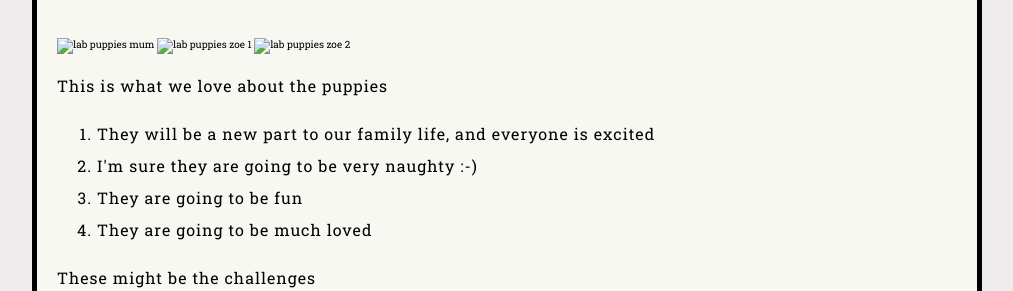
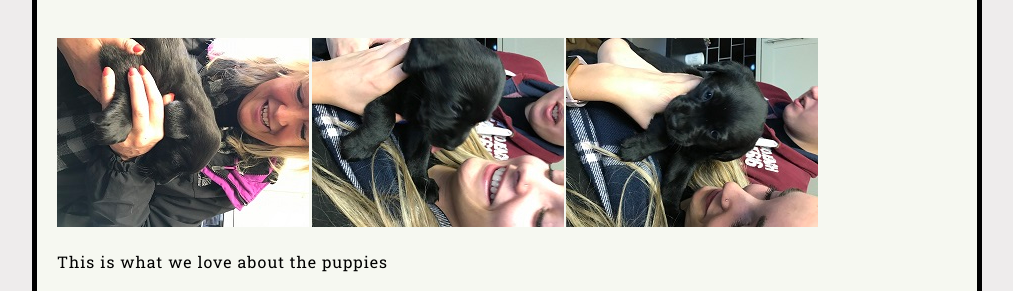
Before and after one commit to LaurenceParsons/OurPuppies, a plain HTML site: page index.html in a window 1280 px wide. Shown: the part 467-758 px from the top of the page, without its empty margins (133-1146 px from the left). Drawn offline with Linux system fonts and the light colour scheme; files that its build step writes are made by us from their sources; files whose address does not match are found by name.

Commit message:
Update index.html

```diff
--- a/index.html
+++ b/index.html
@@ -10,9 +10,9 @@
   <body>
     <h1>below are some photos on a visit when they were nearly 5 weeks</h1>
     <h1>meet  JASPER   and    POPPY </h1>
-    <img src="images/mum3.jpg" alt="lab puppies mum">
-    <img src="images/zoe1.jpg" alt="lab puppies zoe 1">
-    <img src="images/zoe2.jpg" alt="lab puppies zoe 2">
+    <img src="mum3.jpg" alt="lab puppies mum">
+    <img src="zoe1.jpg" alt="lab puppies zoe 1">
+    <img src="zoe2.jpg" alt="lab puppies zoe 2">
       <p>This is what we love about the puppies</p>
         <ol>
             <li>They will be a new part to our family life, and everyone is excited</li>
```
